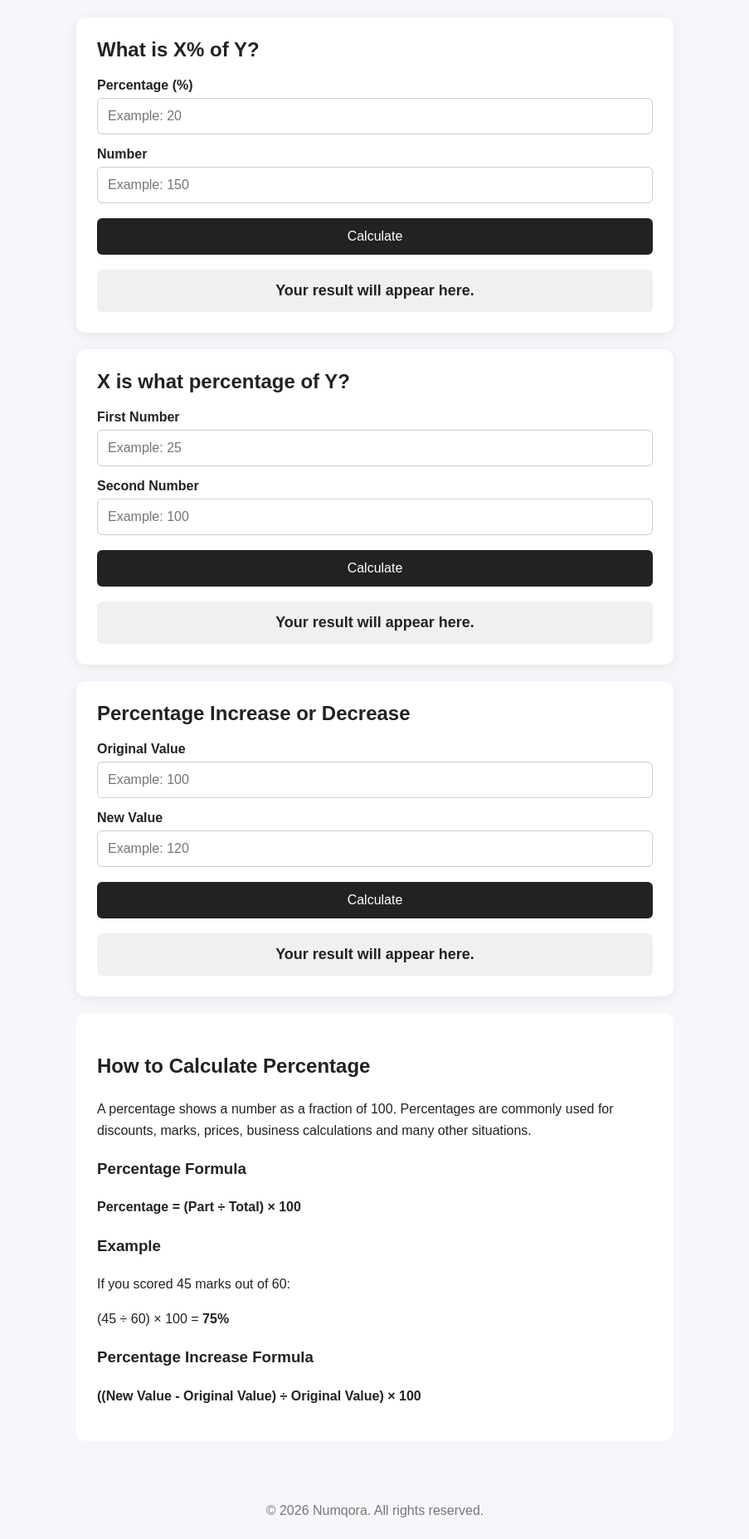
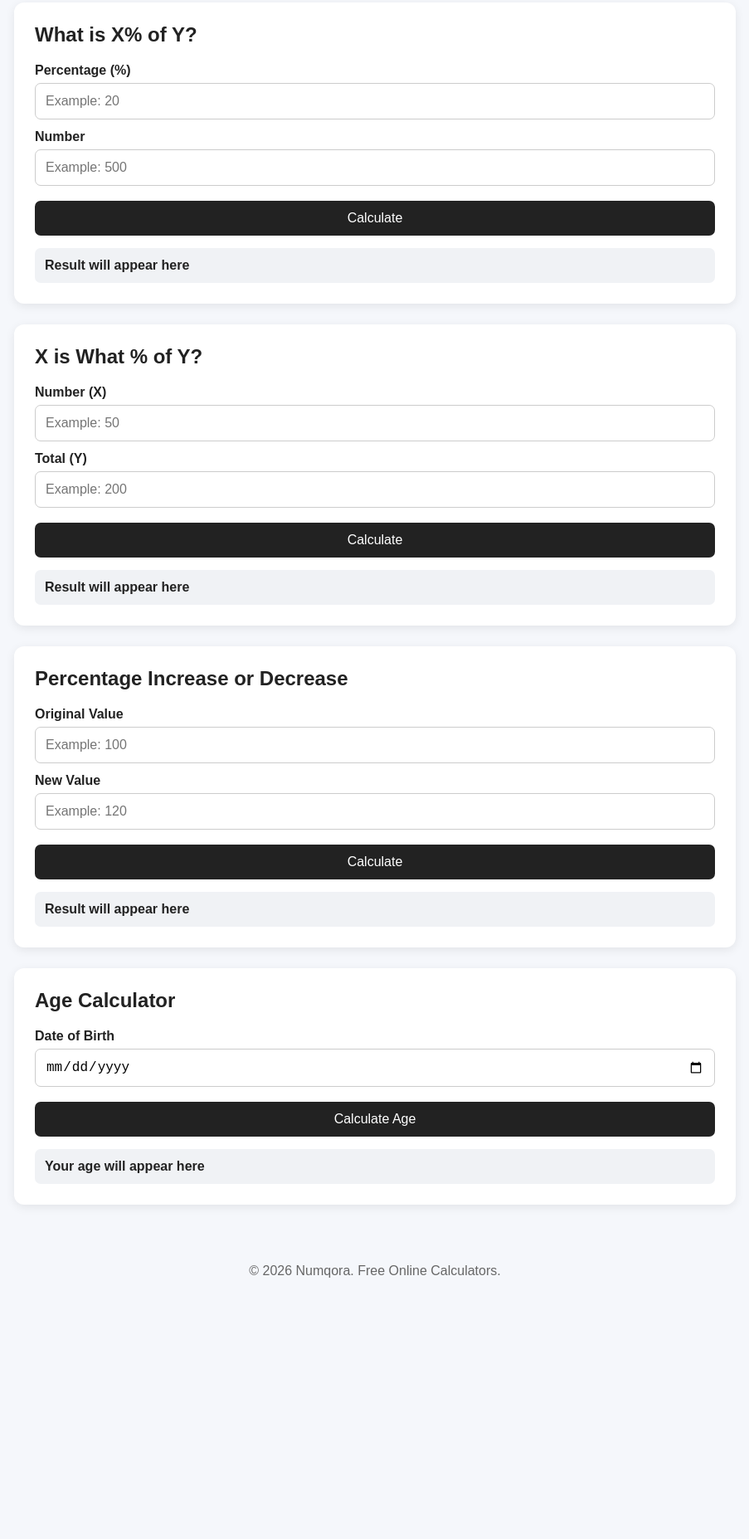
Before and after one commit to moonqureshi/numqora, a plain HTML site: page index.html in a window 1280 px wide. Shown: the part 140-1995 px from the top of the page at 83% size, without its empty margins (188-1091 px from the left). After the commit the page ends 1722 px from the top, so only its background shows below. Drawn offline with Linux system fonts and the light colour scheme.

Commit message:
Refactor HTML structure and improve styles
Updated title and description meta tags for clarity. Improved styling and layout of the page elements for better user experience.

```diff
--- a/index.html
+++ b/index.html
@@ -4,107 +4,98 @@
   <meta charset="UTF-8">
   <meta name="viewport" content="width=device-width, initial-scale=1.0">
 
-<title>Percentage Calculator - Free Online Tool | Numqora</title>
-
-<meta name="description" content="Free percentage calculator. Calculate percentages, percentage increase and decrease, and find what percentage one number is of another.">
+  <title>Free Percentage & Age Calculator | Numqora</title>
+  <meta name="description" content="Free online percentage and age calculators. Calculate percentages, percentage increase or decrease, and exact age easily.">
 
   <style>
-*{box-sizing:border-box}
-
-body{
-    margin:0;
-    font-family:Arial,sans-serif;
-    background:#f5f7fa;
-    color:#222;
+    * {
+      box-sizing: border-box;
     }
 
-header{
-    background:white;
-    padding:25px 15px;
-    text-align:center;
-    border-bottom:1px solid #ddd;
+    body {
+      font-family: Arial, sans-serif;
+      margin: 0;
+      background: #f5f7fb;
+      color: #222;
     }
 
-header h1{
-    margin:0;
-    font-size:30px;
+    header {
+      background: #222;
+      color: white;
+      text-align: center;
+      padding: 25px 15px;
     }
 
-header p{
-    color:#666;
-    margin:8px 0 0;
+    header h1 {
+      margin: 0 0 8px;
     }
 
-.container{
-    max-width:750px;
-    margin:35px auto;
-    padding:15px;
+    header p {
+      margin: 0;
+      color: #ddd;
     }
 
-.card{
-    background:white;
-    padding:25px;
-    margin-bottom:20px;
-    border-radius:12px;
-    box-shadow:0 3px 15px rgba(0,0,0,.07);
+    .container {
+      max-width: 900px;
+      margin: 30px auto;
+      padding: 0 15px;
     }
 
-.card h2{
-    margin-top:0;
+    .card {
+      background: white;
+      padding: 25px;
+      margin-bottom: 25px;
+      border-radius: 12px;
+      box-shadow: 0 3px 12px rgba(0,0,0,0.08);
     }
 
-label{
-    display:block;
-    margin-top:15px;
-    margin-bottom:6px;
-    font-weight:bold;
+    h2 {
+      margin-top: 0;
     }
 
-input{
-    width:100%;
-    padding:12px;
-    border:1px solid #ccc;
-    border-radius:6px;
-    font-size:16px;
+    label {
+      display: block;
+      margin-top: 12px;
+      margin-bottom: 6px;
+      font-weight: bold;
     }
 
-button{
-    width:100%;
-    padding:13px;
-    margin-top:18px;
-    border:0;
-    border-radius:6px;
-    background:#222;
-    color:white;
-    font-size:16px;
-    cursor:pointer;
+    input {
+      width: 100%;
+      padding: 12px;
+      border: 1px solid #ccc;
+      border-radius: 7px;
+      font-size: 16px;
     }
 
-button:hover{
-    opacity:.85;
+    button {
+      width: 100%;
+      padding: 12px;
+      margin-top: 18px;
+      border: none;
+      border-radius: 7px;
+      background: #222;
+      color: white;
+      font-size: 16px;
+      cursor: pointer;
     }
 
-.result{
-    margin-top:18px;
-    padding:15px;
-    background:#f0f0f0;
-    border-radius:6px;
-    text-align:center;
-    font-size:18px;
-    font-weight:bold;
+    button:hover {
+      background: #444;
     }
 
-.info{
-    background:white;
-    padding:25px;
-    border-radius:12px;
-    line-height:1.6;
+    .result {
+      margin-top: 15px;
+      padding: 12px;
+      background: #f0f2f5;
+      border-radius: 7px;
+      font-weight: bold;
     }
 
-footer{
-    text-align:center;
-    padding:25px;
-    color:#777;
+    footer {
+      text-align: center;
+      padding: 25px;
+      color: #666;
     }
   </style>
 </head>
@@ -112,8 +103,8 @@ footer{
 <body>
 
 <header>
-<h1>Numqora</h1>
-<p>Free Online Calculators</p>
+  <h1>Numqora Calculators</h1>
+  <p>Free online calculators for everyday use</p>
 </header>
 
 <div class="container">
@@ -126,31 +117,27 @@ footer{
     <input type="number" id="percent1" placeholder="Example: 20">
 
     <label>Number</label>
-<input type="number" id="number1" placeholder="Example: 150">
+    <input type="number" id="number1" placeholder="Example: 500">
 
     <button onclick="calculate1()">Calculate</button>
 
-<div class="result" id="result1">
-Your result will appear here.
-</div>
+    <div class="result" id="result1">Result will appear here</div>
   </div>
 
 
   <!-- Calculator 2 -->
   <div class="card">
-<h2>X is what percentage of Y?</h2>
+    <h2>X is What % of Y?</h2>
 
-<label>First Number</label>
-<input type="number" id="number2" placeholder="Example: 25">
+    <label>Number (X)</label>
+    <input type="number" id="number2" placeholder="Example: 50">
 
-<label>Second Number</label>
-<input type="number" id="number3" placeholder="Example: 100">
+    <label>Total (Y)</label>
+    <input type="number" id="total2" placeholder="Example: 200">
 
     <button onclick="calculate2()">Calculate</button>
 
-<div class="result" id="result2">
-Your result will appear here.
-</div>
+    <div class="result" id="result2">Result will appear here</div>
   </div>
 
 
@@ -159,143 +146,139 @@ Your result will appear here.
     <h2>Percentage Increase or Decrease</h2>
 
     <label>Original Value</label>
-<input type="number" id="original" placeholder="Example: 100">
+    <input type="number" id="original3" placeholder="Example: 100">
 
     <label>New Value</label>
-<input type="number" id="newvalue" placeholder="Example: 120">
+    <input type="number" id="new3" placeholder="Example: 120">
 
     <button onclick="calculate3()">Calculate</button>
 
-<div class="result" id="result3">
-Your result will appear here.
-</div>
+    <div class="result" id="result3">Result will appear here</div>
   </div>
 
 
-<!-- Information -->
-<div class="info">
+  <!-- Age Calculator -->
+  <div class="card">
+    <h2>Age Calculator</h2>
 
-<h2>How to Calculate Percentage</h2>
+    <label>Date of Birth</label>
+    <input type="date" id="dob">
 
-<p>
-A percentage shows a number as a fraction of 100.
-Percentages are commonly used for discounts, marks,
-prices, business calculations and many other situations.
-</p>
+    <button onclick="calculateAge()">Calculate Age</button>
 
-<h3>Percentage Formula</h3>
-
-<p>
-<strong>Percentage = (Part ÷ Total) × 100</strong>
-</p>
-
-<h3>Example</h3>
-
-<p>
-If you scored 45 marks out of 60:
-</p>
-
-<p>
-(45 ÷ 60) × 100 = <strong>75%</strong>
-</p>
-
-<h3>Percentage Increase Formula</h3>
-
-<p>
-<strong>
-((New Value - Original Value) ÷ Original Value) × 100
-</strong>
-</p>
-
+    <div class="result" id="ageResult">Your age will appear here</div>
   </div>
 
 </div>
 
 <footer>
-© 2026 Numqora. All rights reserved.
+  <p>© 2026 Numqora. Free Online Calculators.</p>
 </footer>
 
 
 <script>
 
-function calculate1(){
+function calculate1() {
+  const percentage = parseFloat(document.getElementById("percent1").value);
+  const number = parseFloat(document.getElementById("number1").value);
 
-let percent = parseFloat(document.getElementById("percent1").value);
-let number = parseFloat(document.getElementById("number1").value);
-
-if(isNaN(percent) || isNaN(number)){
-document.getElementById("result1").textContent =
-"Please enter both numbers.";
+  if (isNaN(percentage) || isNaN(number)) {
+    document.getElementById("result1").innerText = "Please enter valid numbers.";
     return;
   }
 
-let answer = (percent / 100) * number;
+  const result = (percentage / 100) * number;
 
-document.getElementById("result1").textContent =
-percent + "% of " + number + " = " + answer;
+  document.getElementById("result1").innerText =
+    percentage + "% of " + number + " = " + result;
 }
 
 
-function calculate2(){
+function calculate2() {
+  const number = parseFloat(document.getElementById("number2").value);
+  const total = parseFloat(document.getElementById("total2").value);
 
-let number = parseFloat(document.getElementById("number2").value);
-let total = parseFloat(document.getElementById("number3").value);
-
-if(isNaN(number) || isNaN(total)){
-document.getElementById("result2").textContent =
-"Please enter both numbers.";
+  if (isNaN(number) || isNaN(total) || total === 0) {
+    document.getElementById("result2").innerText =
+      "Please enter valid numbers.";
     return;
   }
 
-if(total === 0){
-document.getElementById("result2").textContent =
-"Second number cannot be zero.";
+  const result = (number / total) * 100;
+
+  document.getElementById("result2").innerText =
+    number + " is " + result.toFixed(2) + "% of " + total;
+}
+
+
+function calculate3() {
+  const original = parseFloat(document.getElementById("original3").value);
+  const newValue = parseFloat(document.getElementById("new3").value);
+
+  if (isNaN(original) || isNaN(newValue) || original === 0) {
+    document.getElementById("result3").innerText =
+      "Please enter valid numbers.";
     return;
   }
 
-let answer = (number / total) * 100;
+  const change = ((newValue - original) / original) * 100;
 
-document.getElementById("result2").textContent =
-number + " is " + answer.toFixed(2) + "% of " + total;
+  if (change > 0) {
+    document.getElementById("result3").innerText =
+      "Percentage Increase: " + change.toFixed(2) + "%";
+  } else if (change < 0) {
+    document.getElementById("result3").innerText =
+      "Percentage Decrease: " + Math.abs(change).toFixed(2) + "%";
+  } else {
+    document.getElementById("result3").innerText =
+      "No percentage change.";
+  }
 }
 
 
-function calculate3(){
+function calculateAge() {
+  const dobValue = document.getElementById("dob").value;
 
-let original = parseFloat(document.getElementById("original").value);
-let newvalue = parseFloat(document.getElementById("newvalue").value);
-
-if(isNaN(original) || isNaN(newvalue)){
-document.getElementById("result3").textContent =
-"Please enter both numbers.";
+  if (!dobValue) {
+    document.getElementById("ageResult").innerText =
+      "Please select your date of birth.";
     return;
   }
 
-if(original === 0){
-document.getElementById("result3").textContent =
-"Original value cannot be zero.";
+  const dob = new Date(dobValue + "T00:00:00");
+  const today = new Date();
+
+  let years = today.getFullYear() - dob.getFullYear();
+  let months = today.getMonth() - dob.getMonth();
+  let days = today.getDate() - dob.getDate();
+
+  if (days < 0) {
+    months--;
+
+    const previousMonth = new Date(
+      today.getFullYear(),
+      today.getMonth(),
+      0
+    );
+
+    days += previousMonth.getDate();
+  }
+
+  if (months < 0) {
+    years--;
+    months += 12;
+  }
+
+  if (dob > today) {
+    document.getElementById("ageResult").innerText =
+      "Date of birth cannot be in the future.";
     return;
   }
 
-let change = ((newvalue - original) / original) * 100;
-
-if(change > 0){
-
-document.getElementById("result3").textContent =
-"Percentage increase: " + change.toFixed(2) + "%";
-
-}else if(change < 0){
-
-document.getElementById("result3").textContent =
-"Percentage decrease: " + Math.abs(change).toFixed(2) + "%";
-
-}else{
-
-document.getElementById("result3").textContent =
-"No percentage change.";
-
-}
-
+  document.getElementById("ageResult").innerText =
+    "You are " + years + " years, " +
+    months + " months, and " +
+    days + " days old.";
 }
 
 </script>
```
Lines whose indentation alone changed are shown as unchanged.
